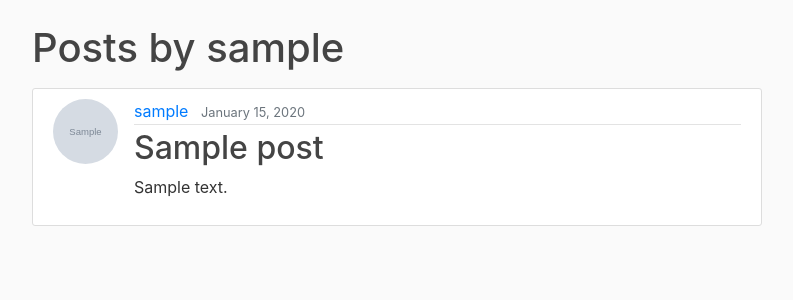
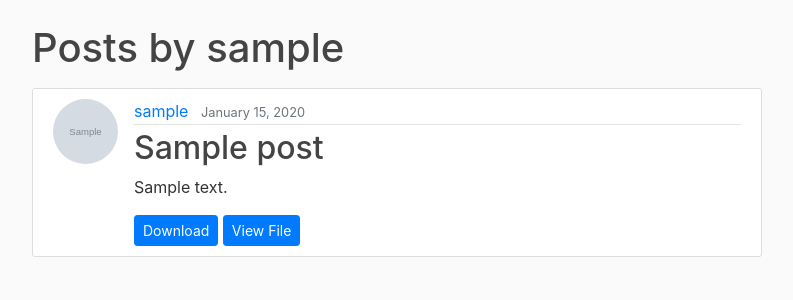
Before and after one commit to hwkiem/pawlessweb, a Django app: a page that uses feed/templates/feed/user_posts.html in a window 1280 px wide. Shown: the part 56-356 px from the top of the page, without its empty margins (53-846 px from the left). Run offline with Django 3.2, Linux system fonts and the light colour scheme; tables that the repository leaves empty hold one stand-in row (values such as "Sample post"); grey boxes marked "Sample" are stand-in pictures; some libraries are stand-ins or nearby versions.

Commit message:
adding download and view to list views

```diff
--- a/feed/templates/feed/feed.html
+++ b/feed/templates/feed/feed.html
@@ -24,6 +24,9 @@
     >
       Download
     </a>
+    <a href="{% url 'post-file' object.id %}" class="btn btn-primary btn-sm">
+      View File
+    </a>
   </div>
 </article>
 {% endfor %} {% endblock content %}
--- a/feed/templates/feed/user_posts.html
+++ b/feed/templates/feed/user_posts.html
@@ -21,6 +21,16 @@
       >
     </h2>
     <p class="article-content">{{ post.content }}</p>
+    <a
+      href="{{ post.print_file.url }}"
+      class="btn btn-primary btn-sm"
+      target="_blank"
+    >
+      Download
+    </a>
+    <a href="{% url 'post-file' object.id %}" class="btn btn-primary btn-sm">
+      View File
+    </a>
   </div>
 </article>
 {% endfor %}{% endblock content %}
```
